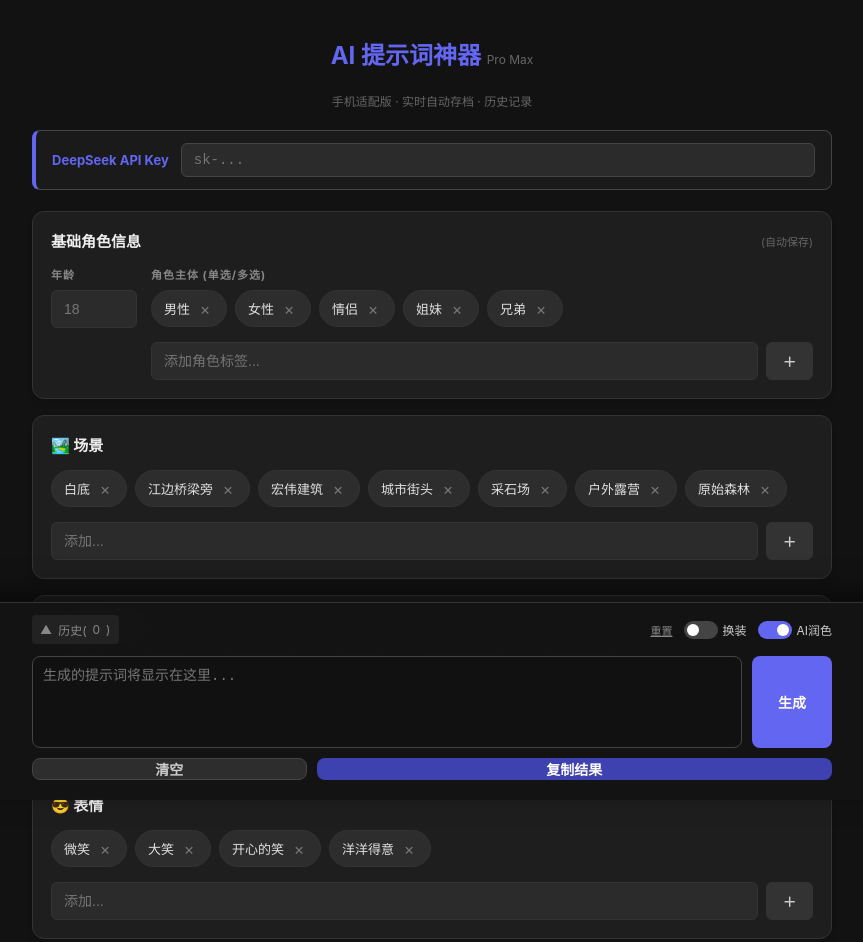
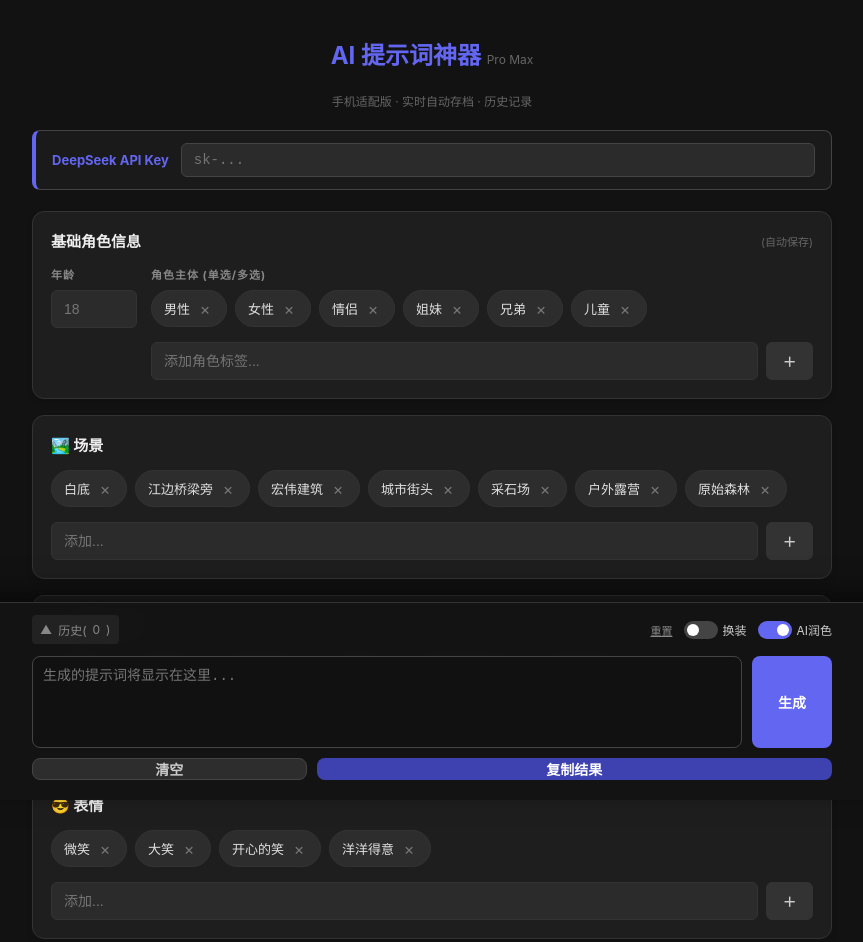
Before and after one commit to lhj349/prompt.github.io, a plain HTML site: page index.html in a window 1280 px wide. Shown: the top 942 px of the page, without its empty margins (208-1071 px from the left). Drawn offline with Linux system fonts and the light colour scheme.

Commit message:
index.html

```diff
--- a/index.html
+++ b/index.html
@@ -290,7 +290,7 @@
 
 <script>
     // === 逻辑部分保持完全一致，仅做部分UI兼容调整 ===
-    const DEFAULT_BASIC = ['男性', '女性', '情侣', '姐妹', '兄弟'];
+    const DEFAULT_BASIC = ['男性', '女性', '情侣', '姐妹', '兄弟', '儿童'];
     const DEFAULT_MODULES = [
         { id: 'scene', title: '🏞️ 场景', tags: ['白底', '江边桥梁旁', '宏伟建筑', '城市街头', '采石场','户外露营', '原始森林'] },
         { id: 'style', title: '🤷‍♀️ 姿势/动作', tags: ['站立', '依靠', '面对镜头', '跑步', '单手插口袋', '站在原地'] },
@@ -549,4 +549,5 @@
 </script>
 
 </body>
+
 </html>
```
